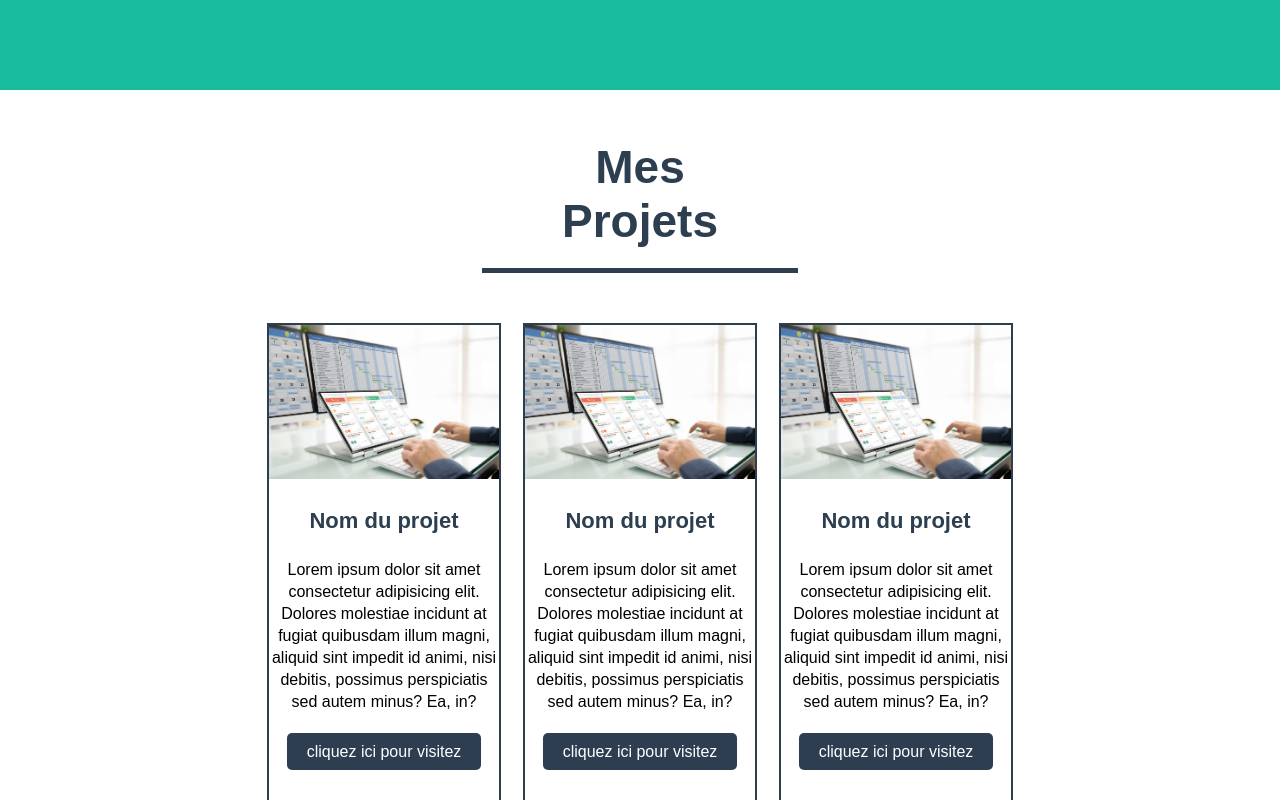
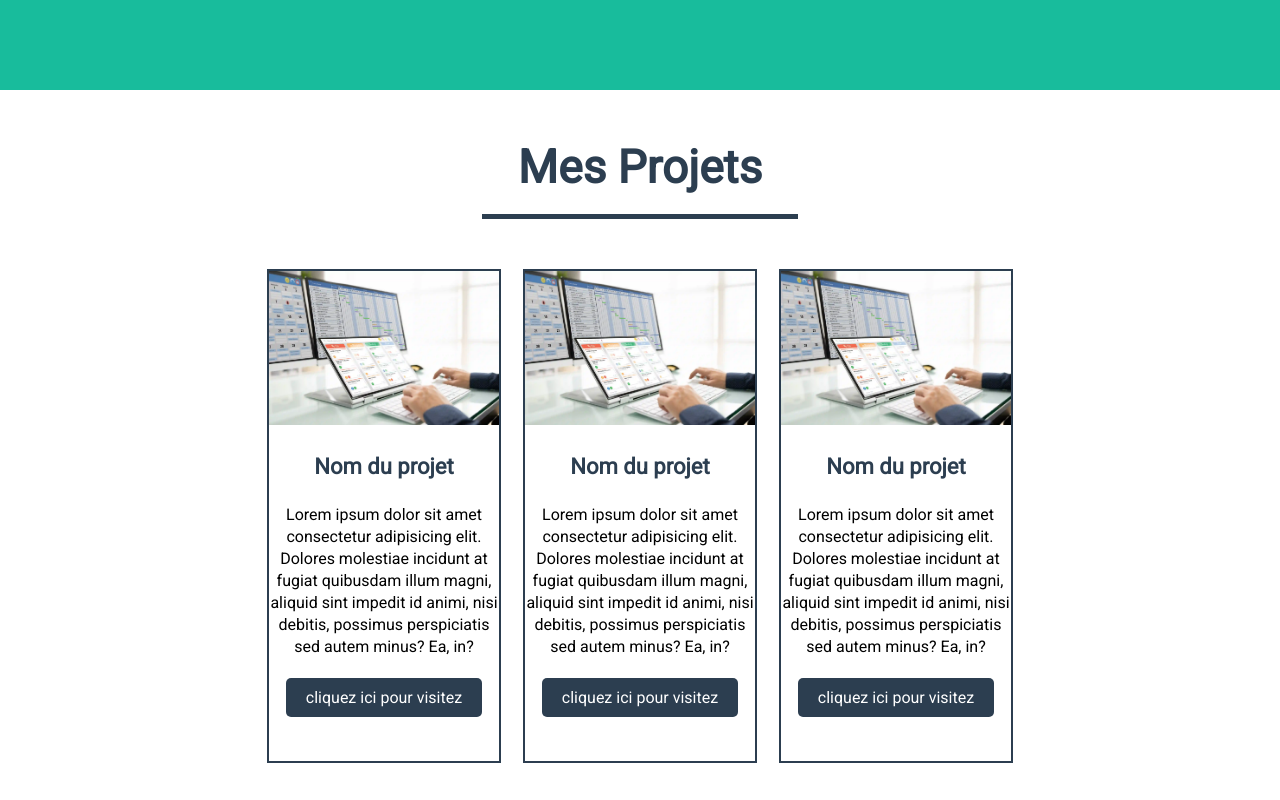
Before and after one commit to RadjiMohamedSalim013/projet1_css, a plain HTML site: page index.html in a window 1280 px wide. Shown: the part 660-1460 px from the top of the page. Drawn offline with Linux system fonts and the light colour scheme.

Commit message:
ajout du font roboto

```diff
--- a/index.html
+++ b/index.html
@@ -4,7 +4,9 @@
     <meta charset="UTF-8">
     <meta name="viewport" content="width=device-width, initial-scale=1.0">
     <title>Document</title>
+    <link href='https://fonts.googleapis.com/css?family=Roboto' rel='stylesheet'>
     <link rel="stylesheet" href="style.css">
+
 </head>
 <body>
     <header>
@@ -51,7 +53,7 @@
                 </div>
                 <h3>Nom du projet</h3>
                 <p>Lorem ipsum dolor sit amet consectetur adipisicing elit. Dolores molestiae incidunt at fugiat quibusdam illum magni, aliquid sint impedit id animi, nisi debitis, possimus perspiciatis sed autem minus? Ea, in?</p>
-                <a href="#">cliquez ici pour visitez </a>
+                <a href="https://projet-html-five.vercel.app/">cliquez ici pour visitez </a>
             </div>
 
             <div class="description">
@@ -60,7 +62,7 @@
                 </div>
                 <h3>Nom du projet</h3>
                 <p>Lorem ipsum dolor sit amet consectetur adipisicing elit. Dolores molestiae incidunt at fugiat quibusdam illum magni, aliquid sint impedit id animi, nisi debitis, possimus perspiciatis sed autem minus? Ea, in?</p>
-                <a href="#">cliquez ici pour visitez </a>
+                <a href="https://pratiquetailwind.vercel.app/">cliquez ici pour visitez </a>
             </div>
 
         </div>
--- a/style.css
+++ b/style.css
@@ -1,7 +1,7 @@
 *{
     margin: 0;
     padding: 0;
-    font-family: Arial, Helvetica, sans-serif;
+    font-family: 'Roboto';
 }
 
 /* bar de navigation */
```
